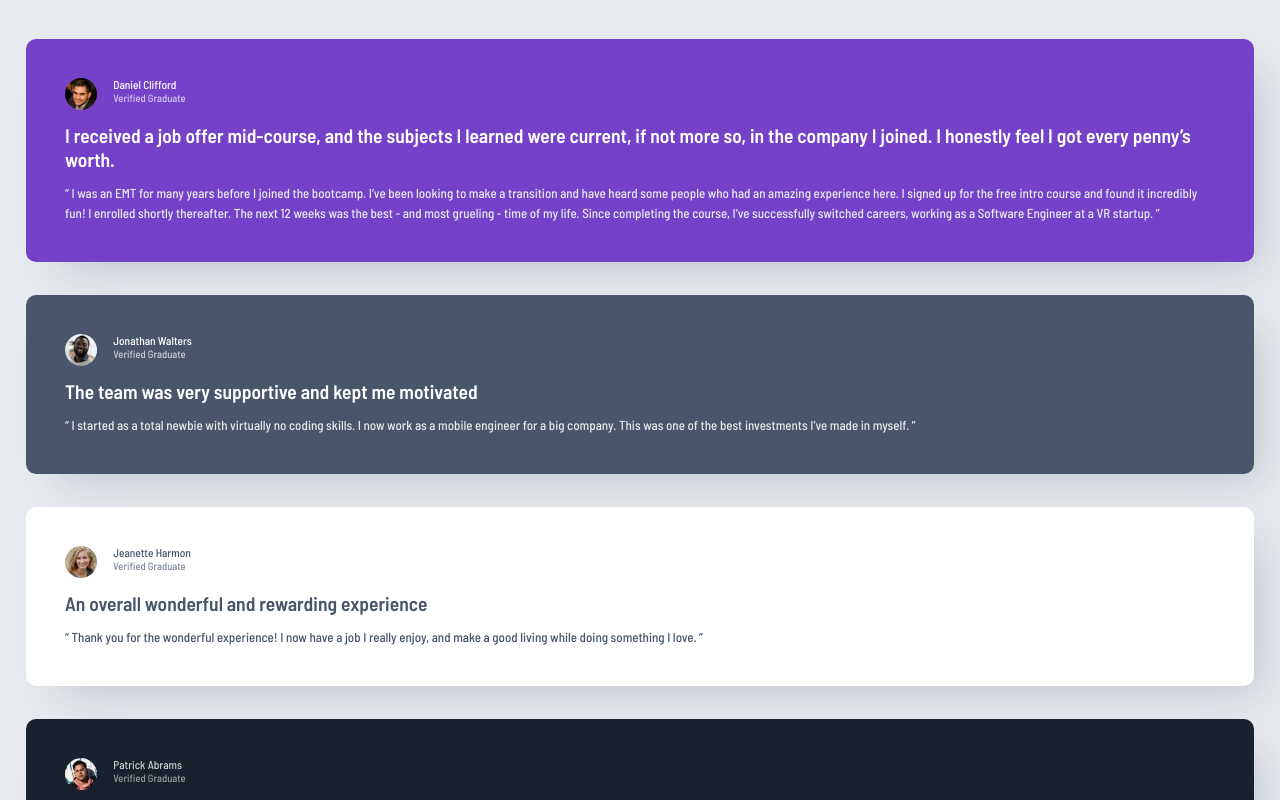
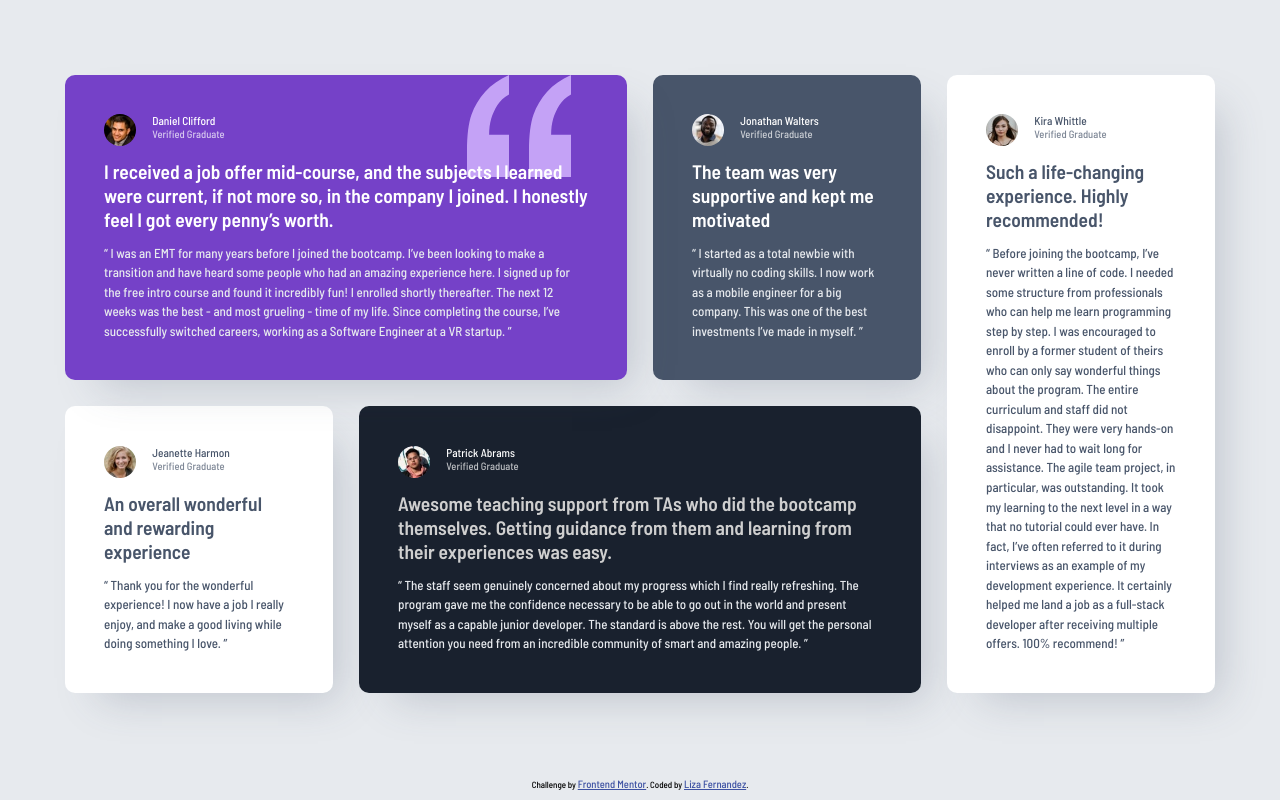
Before and after one commit to aelvanna/testimonial-grid-section-solution, a plain HTML site: page index.html in a window 1280 px wide. Shown: the top 800 px of the page. Drawn offline with Linux system fonts and the light colour scheme.

Commit message:
added styling for desktop layout and made improvments to the code

```diff
--- a/src/main.scss
+++ b/src/main.scss
@@ -32,7 +32,9 @@ html {
 }
 
 .container {
-  height: 100vh;
+  display: grid;
+  place-items: center;
+  min-height: 100vh;
 }
 
 .grid {
@@ -42,28 +44,39 @@ html {
   margin: 3rem 2rem;
   row-gap: 2.5rem;
 
-  > :nth-child(1) {
+  #daniel-clifford {
     background-color: $purple-500;
     color: $white;
+    position: relative;
+
+    > * {
+      position: relative;
+      z-index: 2;
+    }
   }
 
-  > :nth-child(2) {
+  #jonathan-walters {
     background-color: $grey-500;
     color: $white;
   }
 
-  > :nth-child(2n + 3) {
+  #patrick-abrams {
+    background-color: $dark-blue;
+    color: $grey-200;
+
+    .author figcaption {
+      color: $white;
+    }
+  }
+
+  #kira-whittle,
+  #jeanette-harmon {
     background-color: $white;
     color: $grey-500;
 
     blockquote {
       color: $grey-500;
     }
-  }
-
-  > :nth-child(4) {
-    background-color: $dark-blue;
-    color: $grey-200;
   }
 }
 
@@ -84,7 +97,6 @@ html {
 .card {
   padding: 3rem;
   border-radius: 10px;
-  height: fit-content;
   box-shadow: 20px 20px 40px -15px $box-shadow;
 }
 
@@ -116,3 +128,47 @@ blockquote {
 .attribution a {
   color: $link-color;
 }
+
+@media only screen and (min-width: 1024px) {
+  .grid {
+    grid-template-columns: repeat(4, 1fr);
+    grid-template-rows: repeat(2, auto);
+    gap: 2rem;
+    margin: 5rem;
+
+    #daniel-clifford {
+      grid-column: 1 / 3;
+
+      &::before {
+        content: "";
+        position: absolute;
+        top: 0;
+        right: 10%;
+        width: 104px;
+        height: 102px;
+        background-color: $purple-300;
+        mask: url("../images/bg-pattern-quotation.svg") no-repeat;
+        z-index: 1;
+      }
+    }
+
+    #jonathan-walters {
+      grid-column: 3 / 4;
+    }
+
+    #jeanette-harmon {
+      grid-column: 1 / 2;
+      grid-row: 2 / 3;
+    }
+
+    #patrick-abrams {
+      grid-column: 2 / 4;
+      grid-row: 2 / 3;
+    }
+
+    #kira-whittle {
+      grid-column: 4 / 5;
+      grid-row: 1 / 3;
+    }
+  }
+}
```
Also changed, not shown: assets/styles/main.css, 1 other file.
